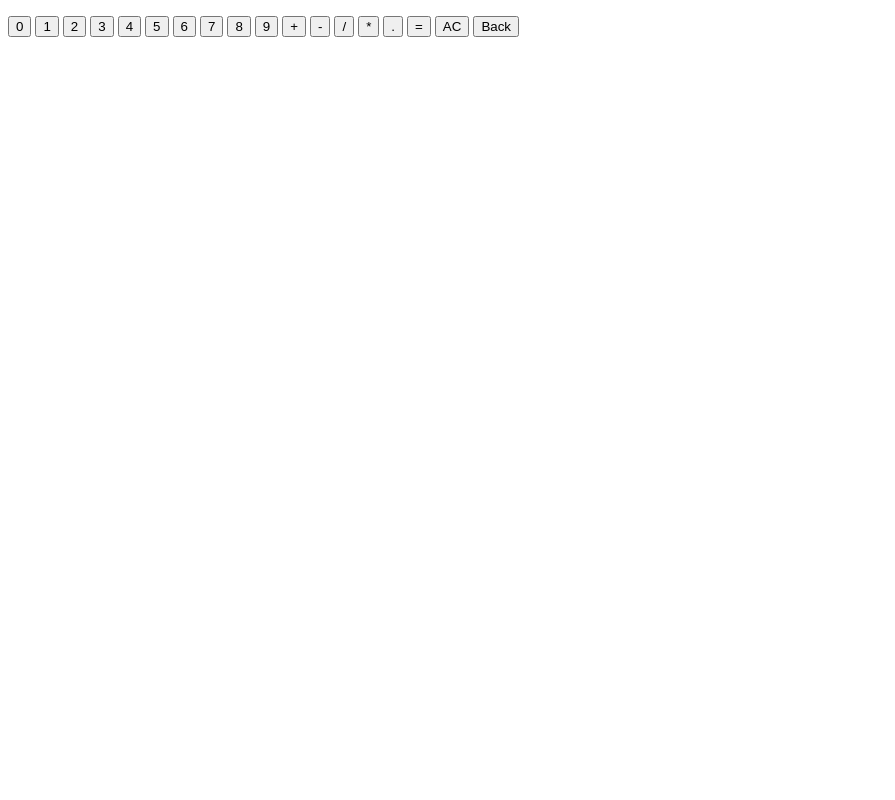
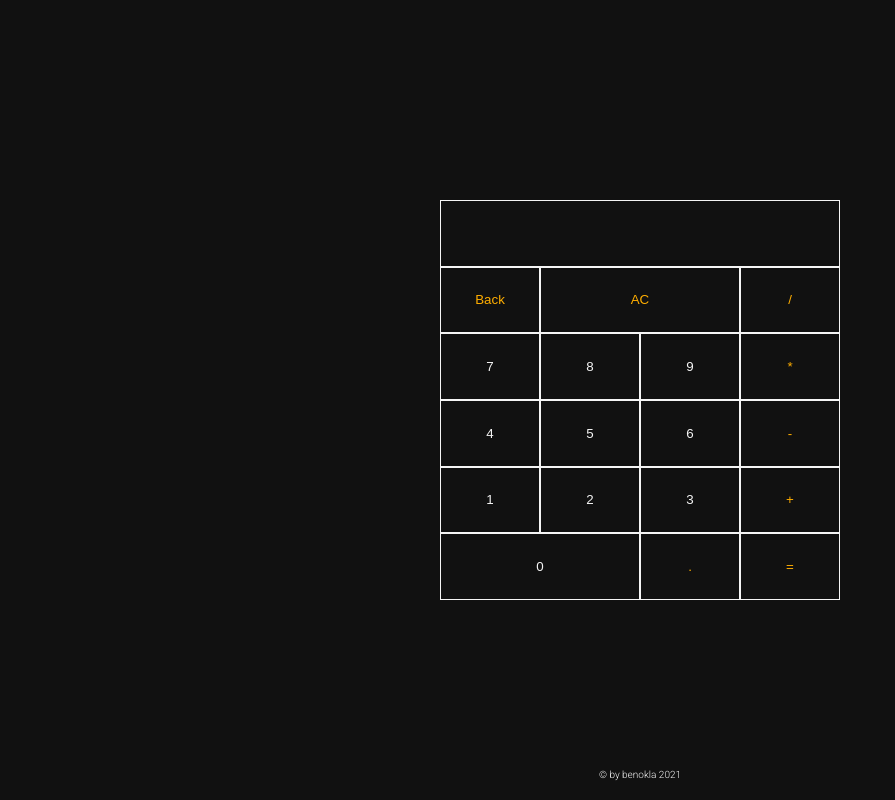
Before and after one commit to benokla/calculator, a plain HTML site: page index.html in a window 1280 px wide. Shown: the whole page, without its empty margins (0-895 px from the left). Drawn offline with Linux system fonts and the light colour scheme.

Commit message:
finished

```diff
--- a/index.html
+++ b/index.html
@@ -6,36 +6,40 @@
     <meta name="viewport" content="width=device-width, initial-scale=1.0">
     <title>calculator</title>
     <link rel="stylesheet" href="style.css">
+    <link rel="preconnect" href="https://fonts.googleapis.com">
+    <link rel="preconnect" href="https://fonts.gstatic.com" crossorigin>
+    <link href="https://fonts.googleapis.com/css2?family=Roboto:ital,wght@0,100;0,300;0,400;0,500;1,100;1,300;1,400&display=swap" rel="stylesheet">
 </head>
 <body>
 
     <div class="calculator-container">
         <p class="calculator-display"></p>
 
-        <button class="calculator-number">0</button>
-        <button class="calculator-number">1</button>
-        <button class="calculator-number">2</button>
-        <button class="calculator-number">3</button>
-        <button class="calculator-number">4</button>
-        <button class="calculator-number">5</button>
-        <button class="calculator-number">6</button>
-        <button class="calculator-number">7</button>
-        <button class="calculator-number">8</button>
-        <button class="calculator-number">9</button>
+        <button class="calculator-number num0">0</button>
+        <button class="calculator-number num1">1</button>
+        <button class="calculator-number num2">2</button>
+        <button class="calculator-number num3">3</button>
+        <button class="calculator-number num4">4</button>
+        <button class="calculator-number num5">5</button>
+        <button class="calculator-number num6">6</button>
+        <button class="calculator-number num7">7</button>
+        <button class="calculator-number num8">8</button>
+        <button class="calculator-number num9">9</button>
 
-        <button class="calculator-operator" value="add">+</button>
-        <button class="calculator-operator" value="subtract">-</button>
-        <button class="calculator-operator" value="divide">/</button>
-        <button class="calculator-operator" value="multiply">*</button>
+        <button class="calculator-operator plus" value="add">+</button>
+        <button class="calculator-operator minus" value="subtract">-</button>
+        <button class="calculator-operator divide" value="divide">/</button>
+        <button class="calculator-operator multiply" value="multiply">*</button>
 
-        <button class="calculator-float">.</button>
+        <button class="calculator-float float">.</button>
 
-        <button class="calculator-control" id="calculator-equals">=</button>
-        <button class="calculator-control" id="calculator-clear">AC</button>
-        <button class="calculator-control" id="calculator-back">Back</button>
+        <button class="calculator-control equals" id="calculator-equals">=</button>
+        <button class="calculator-control clear" id="calculator-clear">AC</button>
+        <button class="calculator-control back" id="calculator-back">Back</button>
+
 
     </div>
-
+    <p id="cr">© by benokla 2021</p>
     <script src="app.js"></script>
 </body>
 </html>
--- a/style.css
+++ b/style.css
@@ -0,0 +1,139 @@
+* {
+    margin: 0px;
+    padding: 0px;
+    border-style: none;
+}
+
+.calculator-container {
+    width: 400px;
+    height: 400px;
+    display: grid;
+    grid-template-columns: repeat(4, 1fr);
+    grid-template-rows: repeat(6, 1fr);
+    grid-template-areas:
+        "display display display display"
+        "back clear clear divide"
+        "seven eight nine multiply"
+        "four five six minus"
+        "one two three plus"
+        "nul nul float equals";
+}
+
+body {
+    height: 100vh;
+    font-weight: 300;
+    background-color: rgb(17, 17, 17);
+    font-family: 'Roboto', sans-serif;
+    display: flex;
+    justify-content: center;
+    align-items: center;
+
+}
+
+button {
+    background-color: rgb(17, 17, 17);
+    border: 1px solid whitesmoke;
+    transition: .03s ease;
+}
+
+button:hover {
+
+    border: 1px solid rgb(255, 174, 0);
+    transform: scale(1.05);
+}
+
+.calculator-display {
+    grid-area: display;
+    border: 1px solid whitesmoke;
+    padding: 20px;
+    color: whitesmoke;
+}
+
+.calculator-control{
+    color: rgb(255, 174, 0);
+}
+
+.calculator-float {
+    color: rgb(255, 174, 0);
+}
+.calculator-operator {
+    color: rgb(255, 174, 0);
+}
+.calculator-number {
+    color: whitesmoke;
+}
+
+.num0 {
+    grid-area: nul;
+}
+.num1 {
+    grid-area: one;
+}
+.num2 {
+    grid-area: two;
+}
+.num3 {
+    grid-area: three;
+}
+.num4 {
+    grid-area: four;
+}
+.num5 {
+    grid-area: five;
+}
+.num6 {
+    grid-area: six;
+}
+.num7 {
+    grid-area: seven;
+}
+.num8 {
+    grid-area: eight;
+}
+.num9 {
+    grid-area: nine;
+}
+
+.plus {
+    grid-area: plus;
+}
+.divide {
+    grid-area: divide;
+}
+.minus {
+    grid-area: minus;
+}
+.multiply {
+    grid-area: multiply;
+}
+
+.clear {
+    grid-area: clear;
+}
+.back {
+    grid-area: back;
+}
+.equals {
+    grid-area: equals;
+}
+.float {
+    grid-area: float;
+}
+
+#cr {
+    position: absolute;
+    color: whitesmoke;
+    bottom: 20px;
+    margin: auto;
+    font-size: 10px;
+}
+
+@media only screen and (max-width: 600px) {
+    .calculator-container {
+        width: 250px;
+        height: 350px;
+    }
+    .calculator-display {
+        height: 20px;
+    }
+  }
```
